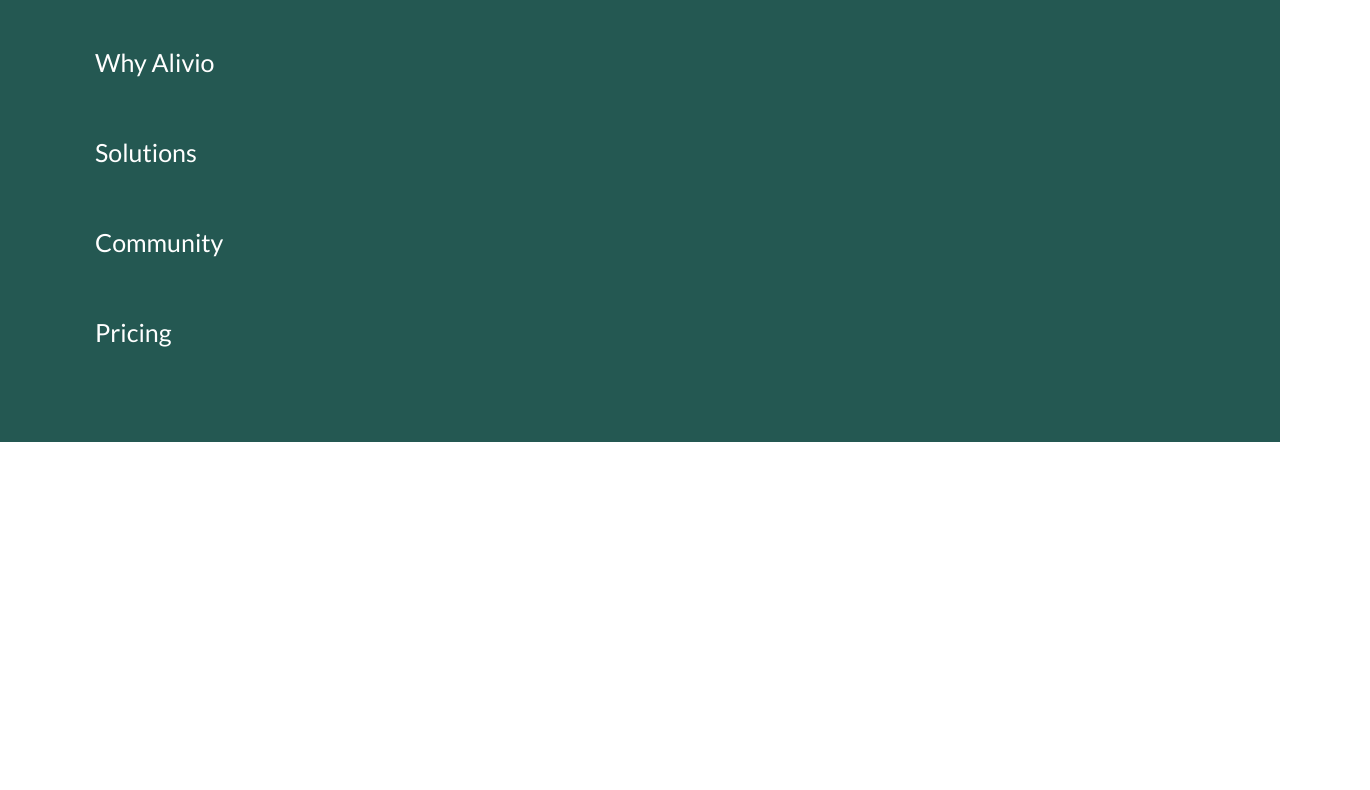
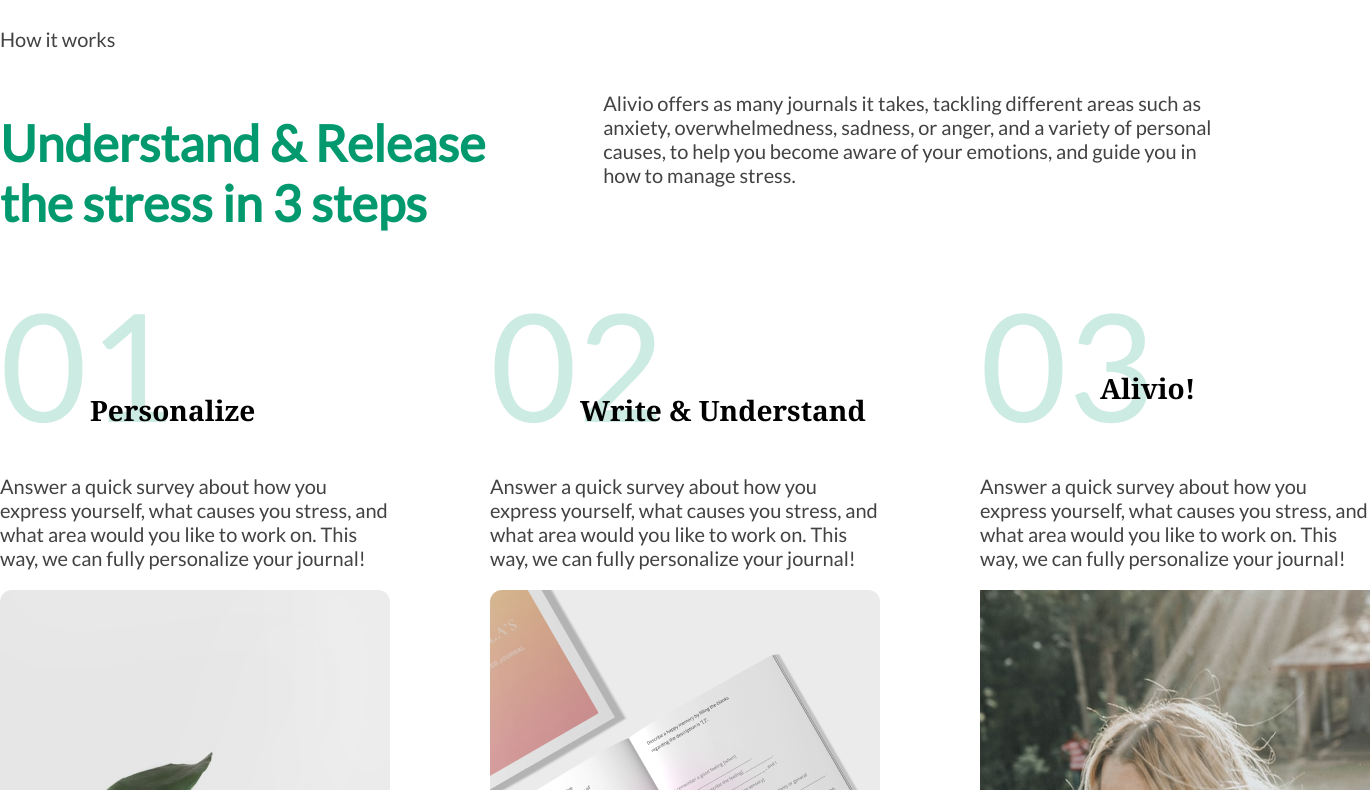
Before and after one commit to AlexeyFahrutdinov/learn_project_2, a plain HTML site: page index.html in a window 1280 px wide. Shown: the part 1038-1828 px from the top of the page, 1370 px wide, since content can reach past the window. Before the commit the page ends 1480 px from the top, so only its background shows below. Drawn offline with Linux system fonts and the light colour scheme.

Commit message:
start-second-screen

```diff
--- a/index.html
+++ b/index.html
@@ -13,18 +13,84 @@
 
     <header class="header">
         <div class="container">
-            <h1 class="col-4">Be aware, Manage well.</h1>
-            <p class="col-4">Everyone experiences stress in different ways. Let Alivio guide you, in a personalized journal
+            <h1 class="col-4 col-md-6 col-sm-8 col-es-12">Be aware, Manage well.</h1>
+            <p class="col-4 col-md-6 col-sm-8 col-es-12">Everyone experiences stress in different ways. Let Alivio guide
+                you, in a personalized journal
                 experience, to overcome your stress.</p>
-            <button class="col-2">Find Your Way            </button>
+            <button class="col-3 col-md-4 col-sm-4 col-es-8">Find Your Way </button>
         </div>
     </header>
+
+
+
+    <div class="how-it-works">
+
+
+        <div class="container">
+
+
+            <p>How it works</p>
+            <div class="top-text">
+                <h2 class="col-5">Understand & Release <br> the stress in 3 steps</h2>
+                <p class="col-6">
+                    Alivio offers as many journals it takes, tackling different areas such as anxiety, overwhelmedness,
+                    sadness, or anger, and a variety of personal causes, to help you become aware of your emotions, and
+                    guide you in how to manage stress.
+                </p>
+            </div>
+
+
+            <div class="cards-block">
+                <div class="card item1">
+                    <div class="number">
+                        01
+                        <h4>Personalize</h4>
+                    </div>
+                    <p>
+                        Answer a quick survey about how you express yourself, what causes you stress, and what area
+                        would
+                        you like to work on. This way, we can fully personalize your journal!
+                    </p>
+                    <img src="/learn_project_2/img/Personalize.png" alt="">
+                </div>
+
+                <div class="card item2">
+                    <div class="number">
+                        02
+                        <h4>Write & Understand</h4>
+                    </div>
+                    <p>
+                        Answer a quick survey about how you express yourself, what causes you stress, and what area
+                        would
+                        you like to work on. This way, we can fully personalize your journal!
+                    </p>
+                    <img src="/learn_project_2/img/Write.png" alt="">
+                </div>
+
+                <div class="card item3">
+                    <div class="number">
+                        03
+                        <h4 class="h4-last">Alivio!</h4>
+                    </div>
+                    <p>
+                        Answer a quick survey about how you express yourself, what causes you stress, and what area
+                        would
+                        you like to work on. This way, we can fully personalize your journal!
+                    </p>
+                    <img src="/learn_project_2/img/alivio.png" alt="">
+                </div>
+            </div>
+
+        </div>
+    </div>
+
+
 
     <footer class="footer">
         <div class="container">
             <img src="/learn_project_2/img/logo.svg" alt="Alivio" class="logo">
             <ul>
-            <li> <a href="">Why Alivio            </a> </li>
+                <li> <a href="">Why Alivio </a> </li>
                 <li> <a href="">Solutions</a> </li>
                 <li> <a href="">Community</a> </li>
                 <li> <a href="">Pricing</a> </li>
--- a/style/main.css
+++ b/style/main.css
@@ -1,20 +1,33 @@
 @import url('https://fonts.googleapis.com/css2?family=Lato&display=swap');
+
+:root {
+    --gutter: 20px;
+}
+
 
 html {
     box-sizing: border-box;
 }
 
-*, *::before, *::after {
+*,
+*::before,
+*::after {
     box-sizing: inherit;
 }
+
 body {
     margin: 0;
     font-family: 'Lato', sans-serif;
 
 }
 
-h1, h2 {
+h1,
+h2 {
     color: #01996D;
+}
+
+h2 {
+    font-size: 50px;
 }
 
 .container {
@@ -23,11 +36,14 @@
     margin: 0 auto;
 }
 
+
+
 .header {
     min-height: 895px;
     background-image: url(/learn_project_2/img/BG.png);
-    background-repeat:no-repeat;
-    background-size:cover
+    background-repeat: no-repeat;
+    background-size: cover;
+    background-position: center;
 }
 
 .header h1 {
@@ -51,12 +67,71 @@
     height: 65px;
     border-radius: 4px;
     padding: 20px 30px;
-    background-color: #01996D ;
+    background-color: #01996D;
     border: none;
     color: white;
     cursor: pointer;
     font-size: 20px;
 }
+
+
+
+
+
+.how-it-works {
+    padding-top: 150px;
+}
+
+.how-it-works p {
+    font-size: 20px;
+    color: #424242;
+}
+
+
+
+.top-text {
+    display: flex;
+}
+
+.top-text h2 {
+    margin-right: 60px;
+}
+
+.cards-block {
+    display: flex;
+}
+
+.card {
+    width: 390px;
+    margin-right: 100px;
+}
+
+.card:nth-last-child(1) {
+    margin-right: 0;
+}
+
+.cards-block .number {
+    position: relative;
+    color: rgba(1, 153, 109, 0.2);
+    font-size: 150px;
+}
+
+.cards-block .number h4 {
+    position: absolute;
+    bottom: -12px;
+    left: 90px;
+    font-family: 'Georgia';
+    font-weight: 700;
+    font-size: 28px;
+    color:black;
+
+}
+
+.cards-block .number .h4-last {
+    bottom: 10px;
+    left: 120px;
+}
+
 
 
 .footer {
@@ -83,7 +158,7 @@
 }
 
 .footer ul li a {
-    color:white;
+    color: white;
     font-size: 25px;
     text-decoration: none;
 }
@@ -101,6 +176,10 @@
 
 .col-6 {
     width: calc(50% - 20px);
+}
+
+.col-5 {
+    width: calc(44% - 20px);
 }
 
 .col-4 {
@@ -142,6 +221,22 @@
     .col-md-2 {
         width: calc(16.66% - var(--gutter));
     }
+
+    .header p,
+    .header h1,
+    .header button {
+        margin: 0 auto;
+        display: block;
+    }
+
+    .header p {
+        margin-bottom: 60px;
+    }
+
+    .header button {
+        padding: 20px 20px;
+    }
+
 }
 
 
@@ -158,6 +253,11 @@
     .col-sm-6 {
         width: calc(50% - var(--gutter));
     }
+
+    .header button {
+        padding: 20px 10px;
+    }
+
 }
 
 
@@ -165,6 +265,11 @@
 
 /*До 576px*/
 @media screen and (max-width: 576px) {
+
+    .col-es-8 {
+        width: calc(66.66% - var(--gutter));
+    }
+
     .col-es-12 {
         width: calc(100% - var(--gutter))
     }
```
Also changed, not shown: img/Personalize.png (added), img/Write.png (added), img/alivio.png (added). Lines whose indentation alone changed are shown as unchanged.
